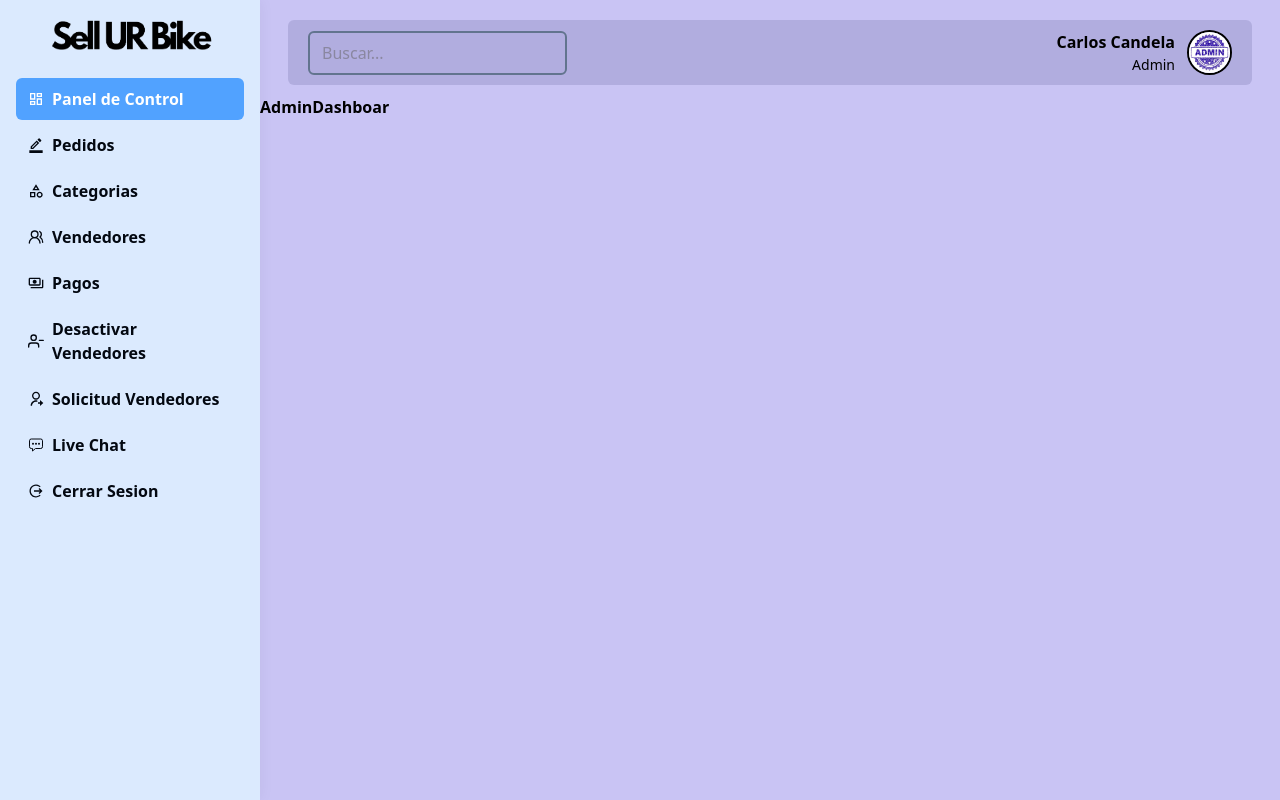
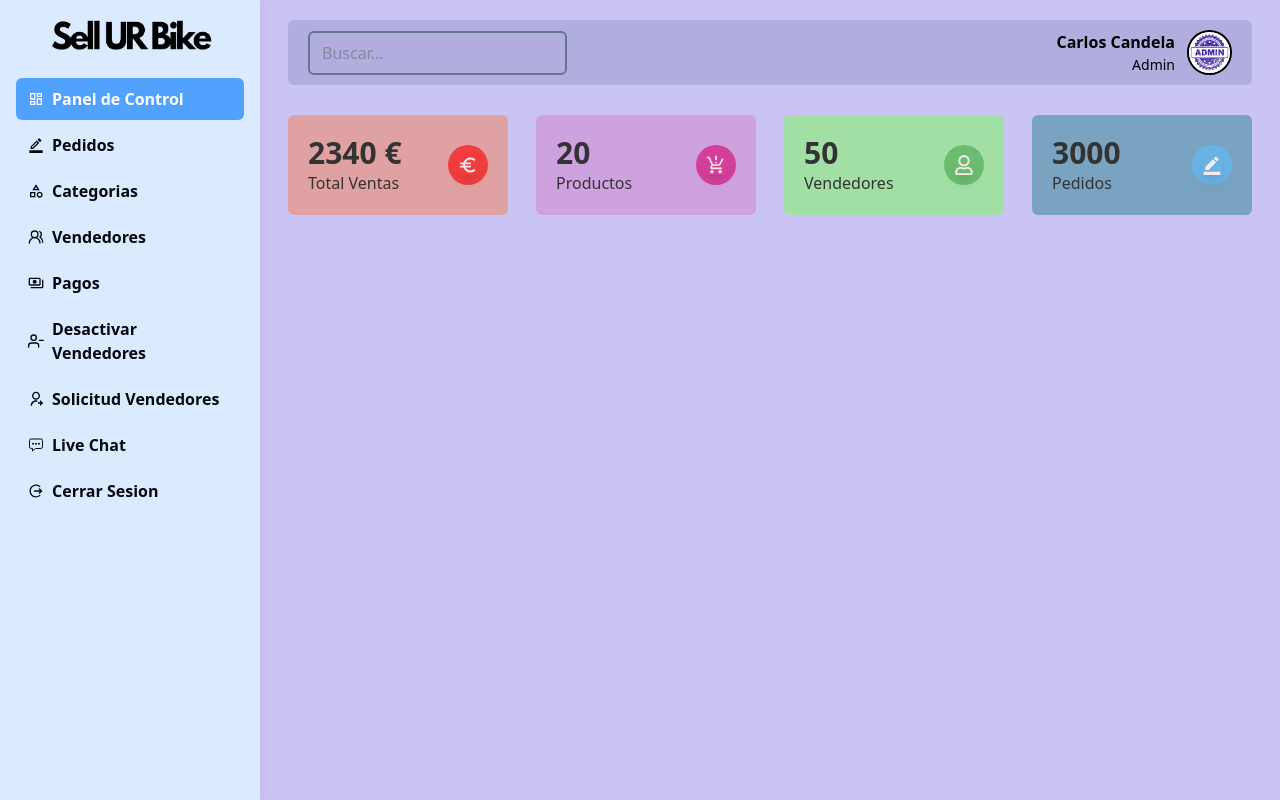
Before and after one commit to Carlos-Candela/sellurbike, a React (Vite) app in the folder dashboard/: page /admin/dashboard in a window 1280 px wide. Built offline with nearby package versions, Linux system fonts and the light colour scheme.

Commit message:
resume panel

```diff
--- a/dashboard/src/views/admin/AdminDashboard.jsx
+++ b/dashboard/src/views/admin/AdminDashboard.jsx
@@ -1,9 +1,51 @@
 import React from 'react';
+import { MdOutlineEuro } from "react-icons/md";
+import { MdOutlineProductionQuantityLimits } from "react-icons/md";
+import { FaRegUser } from "react-icons/fa";
+import { MdBorderColor } from "react-icons/md";
+
 
 const AdminDashboard = ()=> {
     return (
-        <div>
-            <h1 className='font-extrabold'>AdminDashboar</h1>
+        <div className='px-2 md:px-7 py-5'>
+            <div className='w-full grid grid-cols-1 sm:grid-cols-2 md:grid-cols-2 lg:grid-cols-4 gap-7'>
+                <div className='flex justify-between items-center p-5 bg-[#dfa1a1] rounded-md gap-3'>
+                    <div className='flex flex-col justify-start items-start text-[#343333]'>
+                        <h2 className='text-3xl font-bold'>2340 €</h2>
+                        <span className='text-md font-medium'>Total Ventas</span>
+                    </div>
+                    <div className='w-[40px] h-[40px] rounded-full  bg-[#f33232e2] flex justify-center items-center text-xl'>
+                        <MdOutlineEuro className='text-[#fae8e8] shadow-lg' />
+                    </div>
+                </div>
+                <div className='flex justify-between items-center p-5 bg-[#cea1df] rounded-md gap-3'>
+                    <div className='flex flex-col justify-start items-start text-[#343333]'>
+                        <h2 className='text-3xl font-bold'>20</h2>
+                        <span className='text-md font-medium'>Productos</span>
+                    </div>
+                    <div className='w-[40px] h-[40px] rounded-full bg-[#d53492e2] flex justify-center items-center text-xl'>
+                        <MdOutlineProductionQuantityLimits className='text-[#fae8e8] shadow-lg' />
+                    </div>
+                </div>
+                <div className='flex justify-between items-center p-5 bg-[#a1dfa5] rounded-md gap-3'>
+                    <div className='flex flex-col justify-start items-start text-[#343333]'>
+                        <h2 className='text-3xl font-bold'>50</h2>
+                        <span className='text-md font-medium'>Vendedores</span>
+                    </div>
+                    <div className='w-[40px] h-[40px] rounded-full bg-[#6bbc71] flex justify-center items-center text-xl'>
+                        <FaRegUser className='text-[#fae8e8] shadow-lg' />
+                    </div>
+                </div>
+                <div className='flex justify-between items-center p-5 bg-[#7aa3c1] rounded-md gap-3'>
+                    <div className='flex flex-col justify-start items-start text-[#343333]'>
+                        <h2 className='text-3xl font-bold'>3000</h2>
+                        <span className='text-md font-medium'>Pedidos </span>
+                    </div>
+                    <div className='w-[40px] h-[40px] rounded-full  bg-[#68b2e4] flex justify-center items-center text-xl'>
+                        <MdBorderColor className='text-[#fae8e8] shadow-lg' />
+                    </div>
+                </div>
+            </div>
         </div>
     );
 }
```
Also changed, not shown: dashboard/public/images/admin.png (deleted).
